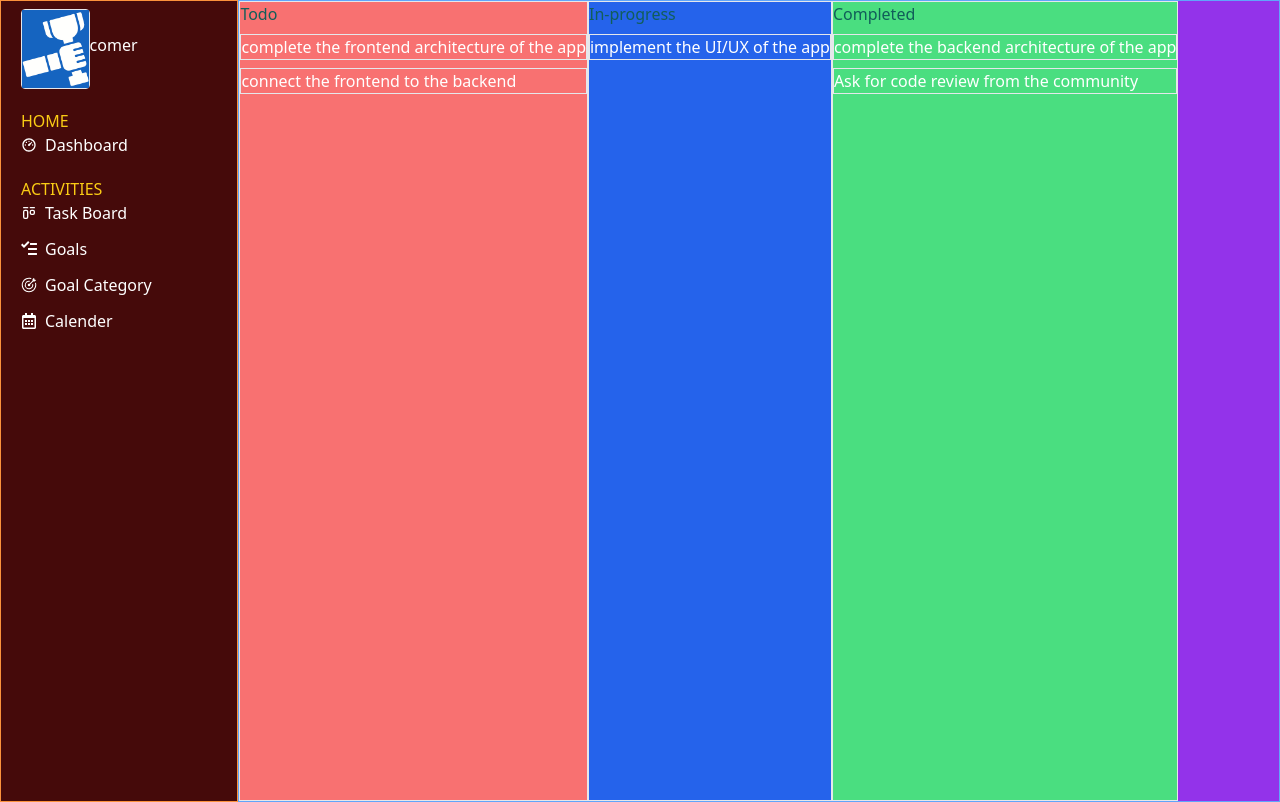
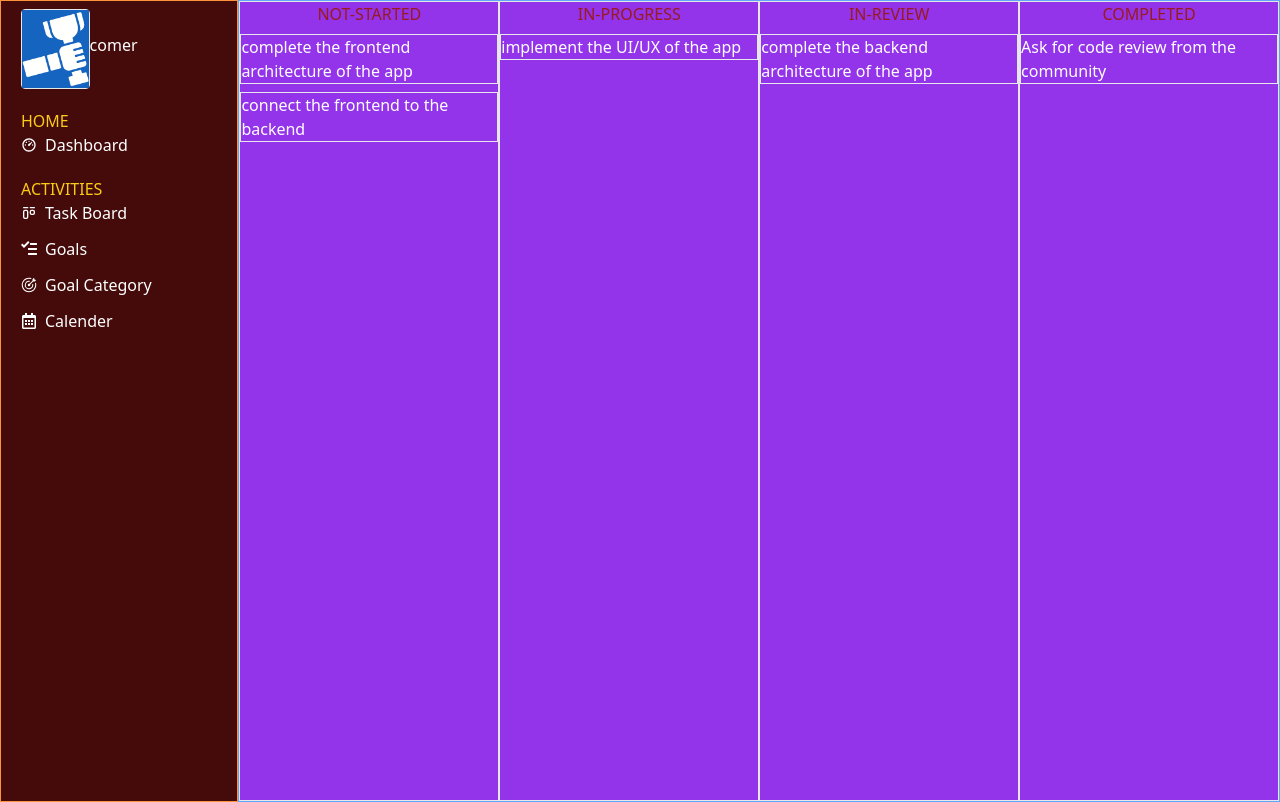
Before and after one commit to admirerbrown/Personal-task-planner, a React (Create React App) app in the folder client/: page /taskboard in a window 1280 px wide. Built offline with nearby package versions, Linux system fonts and the light colour scheme; the HTML template or start-up script is replaced by a standard one.

Commit message:
drap & drop feature done

```diff
--- a/client/src/components/Tasks.jsx
+++ b/client/src/components/Tasks.jsx
@@ -1,5 +1,7 @@
+import React, { useState } from "react";
+
 const TaskBoard = () => {
-  const tasks = [
+  const [tasks, setTasks] = useState([
     {
       _id: 1,
       title: "complete the frontend architecture of the app",
@@ -8,7 +10,7 @@ const TaskBoard = () => {
     {
       _id: 2,
       title: "complete the backend architecture of the app",
-      status: "completed",
+      status: "in-review",
     },
     {
       _id: 3,
@@ -25,90 +27,57 @@ const TaskBoard = () => {
       title: "Ask for code review from the community",
       status: "completed",
     },
-  ];
+  ]);
 
   const onDragOver = (ev) => {
     ev.preventDefault();
   };
+
   const onDragStart = (ev, item) => {
-    console.log("dragStart:", item._id);
     ev.dataTransfer.setData("item", item._id);
   };
 
   const onDrop = (ev, swimlane) => {
-    const _movedTaskId = ev.dataTransfer.getData("item");
-    const findTask = tasks.find((task) => task._id === _movedTaskId);
+    const _movedTaskId = parseInt(ev.dataTransfer.getData("item"), 10);
 
-    console.log("movedtask",_movedTaskId);
-    console.log('findtask:',findTask);
+    const updatedTasks = tasks.map((task) =>
+      task._id === _movedTaskId ? { ...task, status: swimlane } : task
+    );
 
-    // if (findTask) {
-    //   findTask.status = swimlane;
-    //   console.log('task found:', findTask)
-    // }
+    setTasks(updatedTasks);
 
-    // console.log(tasks);
-    return tasks;
-
-    //TODO: NOT DONE YET BECAUSE FINDTASK IS RETURNING UNDEFINED...
+    return updatedTasks;
   };
 
-  return (
-    <div className="h-screen flex">
+  const renderColumn = (status) => (
     <div
-        className="Todo flex flex-col min-h-screen border bg-red-400"
-        onDragOver={(ev) => onDragOver(ev)}
-        onDrop={(e) => onDrop(e, "not-started")}
+      className={`${status} flex flex-col min-h-screen border`}
+      onDragOver={onDragOver}
+      onDrop={(e) => onDrop(e, status)}
     >
-        <h2 className="text-teal-800">Todo</h2>
+      <h2 className="text-red-800 uppercase text-center">{status}</h2>
       {tasks
-          .filter((task) => task.status === "not-started")
-          .map((todo, index) => (
+        .filter((task) => task.status === status)
+        .map((todo) => (
           <div
             className="card border flex flex-col mt-2 cursor-move"
             draggable
             onDragStart={(e) => onDragStart(e, todo)}
+            key={todo._id}
           >
-              <p key={index}>{todo.title}</p>
+            <p>{todo.title}</p>
           </div>
         ))}
     </div>
-      <div
-        className="in-progress flex flex-col min-h-screen border bg-blue-600"
-        onDragOver={(ev) => onDragOver(ev)}
-        onDrop={(e) => onDrop(e, "in-progress")}
-      >
-        <h2 className="text-teal-800">In-progress</h2>
-        {tasks
-          .filter((task) => task.status === "in-progress")
-          .map((todo, index) => (
-            <div
-              className="card border flex flex-col mt-2 cursor-move"
-              draggable
-              onDragStart={(e) => onDragStart(e, todo)}
-            >
-              <p key={index}>{todo.title}</p>
-            </div>
-          ))}
-      </div>
-      <div
-        className="completed flex flex-col min-h-screen border bg-green-400"
-        onDragOver={(ev) => onDragOver(ev)}
-        onDrop={(e) => onDrop(e, "completed")}
-      >
-        <h2 className="text-teal-800">Completed</h2>
-        {tasks
-          .filter((task) => task.status === "completed")
-          .map((todo, index) => (
-            <div
-              className="card border flex flex-col mt-2 cursor-move"
-              draggable
-              onDragStart={(e) => onDragStart(e, todo)}
-            >
-              <p key={index}>{todo.title}</p>
-            </div>
-          ))}
-      </div>
+  );
+
+  return (
+    <div className="h-screen grid grid-cols-4">
+      {["not-started", "in-progress", "in-review", "completed"].map(
+        (status) => (
+          <React.Fragment key={status}>{renderColumn(status)}</React.Fragment>
+        )
+      )}
     </div>
   );
 };
```
Lines whose indentation alone changed are shown as unchanged.
